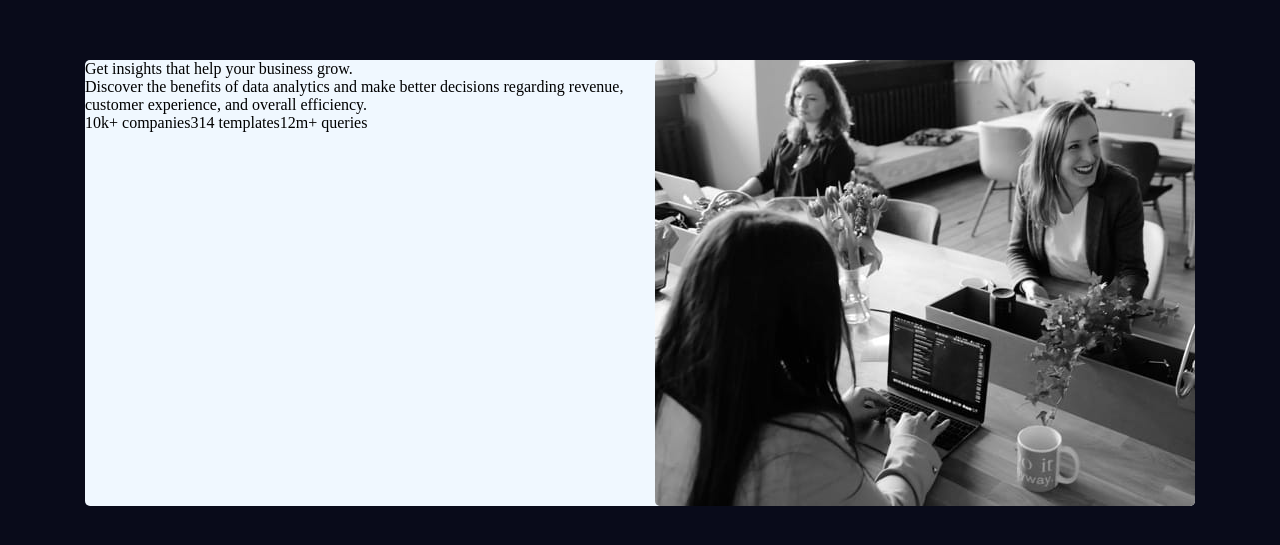
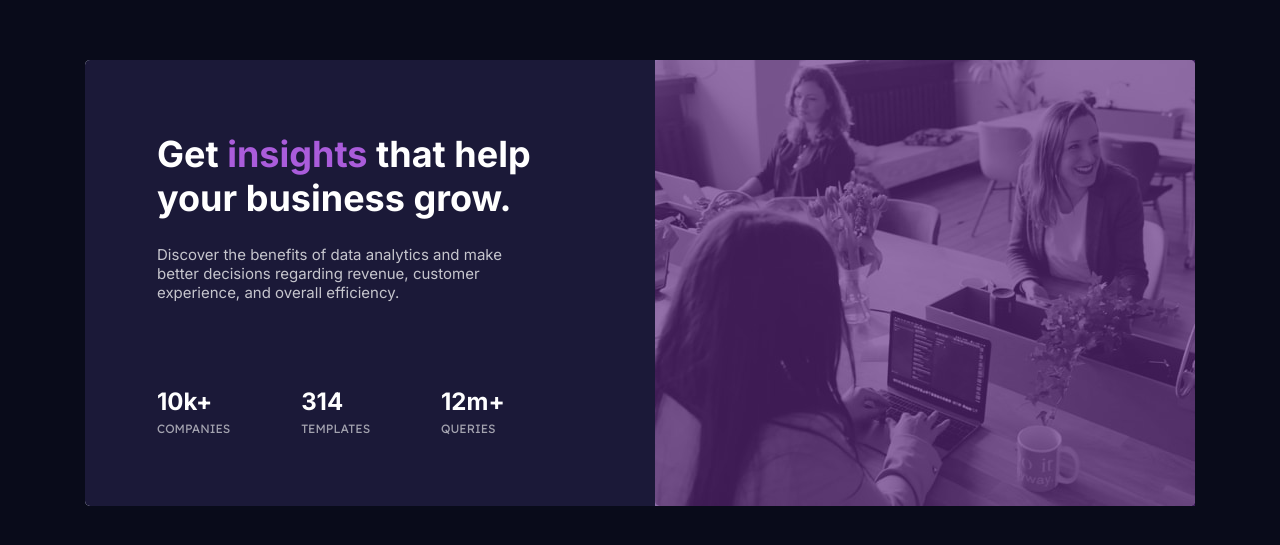
Before and after one commit to khalisabrahman/Stats-preview-card-component, a plain HTML site: page index.html in a window 1280 px wide. Shown: the part 117-662 px from the top of the page. Drawn offline with Linux system fonts and the light colour scheme.

Commit message:
Changed left container to grid layout

```diff
--- a/index.html
+++ b/index.html
@@ -1,33 +1,60 @@
 <!DOCTYPE html>
 <html lang="en">
 	<head>
-  <meta charset="UTF-8">
-  <meta name="viewport" content="width=device-width, initial-scale=1.0"> <!-- displays site properly based on user's device -->
+		<meta charset="UTF-8" />
+		<meta name="viewport" content="width=device-width, initial-scale=1.0" />
+		<!-- displays site properly based on user's device -->
 
-  <link rel="icon" type="image/png" sizes="32x32" href="./images/favicon-32x32.png">
-  <link rel="stylesheet" href="./styles/main.css">
+		<link
+			rel="icon"
+			type="image/png"
+			sizes="32x32"
+			href="./images/favicon-32x32.png"
+		/>
+		<link rel="preconnect" href="https://fonts.gstatic.com" />
+		<link
+			href="https://fonts.googleapis.com/css2?family=Inter:wght@400;700&family=Lexend+Deca&display=swap"
+			rel="stylesheet"
+		/>
+		<link rel="stylesheet" href="./styles/main.css" />
 		<title>Frontend Mentor | Stats preview card component</title>
 
 		<!-- Feel free to remove these styles or customise in your own stylesheet 👍 -->
 		<style>
-    .attribution { font-size: 11px; text-align: center; }
-    .attribution a { color: hsl(228, 45%, 44%); }
+			.attribution {
+				font-size: 11px;
+				text-align: center;
+			}
+			.attribution a {
+				color: hsl(228, 45%, 44%);
+			}
 		</style>
 	</head>
 	<body>
 		<div class="card-container">
 			<div class="left-container">
-      <div class="title">Get insights that help your business grow.</div>
-      <div class="desc"> Discover the benefits of data analytics and make better decisions regarding revenue, customer
-        experience, and overall efficiency.</div>
+				<div class="title">Get <span class="insights">insights</span> that help your business grow.</div>
+				<div class="desc">
+					Discover the benefits of data analytics and make better decisions regarding
+					revenue, customer experience, and overall efficiency.
+				</div>
 				<div class="statistics">
-          <div class="box1">10k+ companies</div>
-          <div class="box2">314 templates</div>
-          <div class="box3">12m+ queries</div>
+					<div class="stat-box">
+						<div class="numbers">10k+</div>
+						<div class="stats-heading">COMPANIES</div>
+					</div>
+					<div class="stat-box">
+						<div class="numbers">314</div>
+						<div class="stats-heading">TEMPLATES</div>
+					</div>
+					<div class="stat-box">
+            <div class="numbers">12m+</div>
+            <div class="stats-heading">QUERIES</div></div>
 				</div>
 			</div>
 			<div class="right-container">
-      <img src="./images/image-header-desktop.jpg" alt="image">
+				<div class="purple-overlay"></div>
+				<img src="./images/image-header-desktop.jpg" alt="image" />
 			</div>
 		</div>
 		<!-- <div class="attribution">
--- a/styles/main.css
+++ b/styles/main.css
@@ -7,7 +7,7 @@ body {
     height: 100vh;
     padding: 0;
     margin: 0;
-
+    font-family: 'Inter', sans-serif;
 }
 
 .card-container {
@@ -18,10 +18,88 @@ body {
     display: flex;
 }
 
+.left-container {
+    height: 100%;
+    overflow: hidden;
+    background-color: hsl(244, 38%, 16%);
+    border-top-left-radius: 5px;
+    border-bottom-left-radius: 5px;
+    grid-template-rows: 1fr 1fr 1fr;
+	grid-template-columns: 1fr 1fr 1fr;
+	grid-template-areas:
+		'title title title'
+		'desc desc desc'
+        'statistic statistic statistic'
+		 ;
+}
+
+.title {
+    grid-area: 'title';
+    font-size: 36px;
+    font-weight: 700;
+    color: hsl(0, 0%, 100%);
+    text-align: left;
+    padding: 72px 70px 25px 72px;
+}
+
+.insights {
+    color: hsl(277, 64%, 61%);
+}
+
+.desc {
+    grid-area: 'desc';
+    color: hsla(0, 0%, 100%, 0.75);
+    padding-left:  72px;
+    padding-bottom: 85px;
+    font-weight: 400;
+    font-size: 15px;
+    width: 39ch;
+
+}
+
+.right-container {
+    position: relative;
+}
+.purple-overlay {
+    background-color: rgba(94, 40, 128, 0.65);
+    z-index: 3;
+    height: 100%;
+    width: 100%;
+    position: absolute;
+}
+
 img {
     border-radius: 5px;
+    z-index: 1;
 }
 
 .statistics {
+    grid-area: 'statistics';
     display: flex;
+
+    font-weight: 400;
+    width: 61%;
+    justify-content: space-between;
+    padding-left: 72px;
+    bottom: 75px;
 }
+
+.stat-box {
+    display: flex;
+    flex-direction: column;
+    justify-content: center;
+}
+
+.numbers {
+    font-family: 'Inter', sans-serif;
+    font-weight: 700;
+    font-size: 24px;
+    color:hsl(0, 0%, 100%);
+    padding-bottom: 5px;
+}
+
+.stats-heading {
+    color: hsla(0, 0%, 100%, 0.6);
+    font-family: 'Lexend Deca', sans-serif;
+    font-size: 12px;
+}
```
Lines whose indentation alone changed are shown as unchanged.
